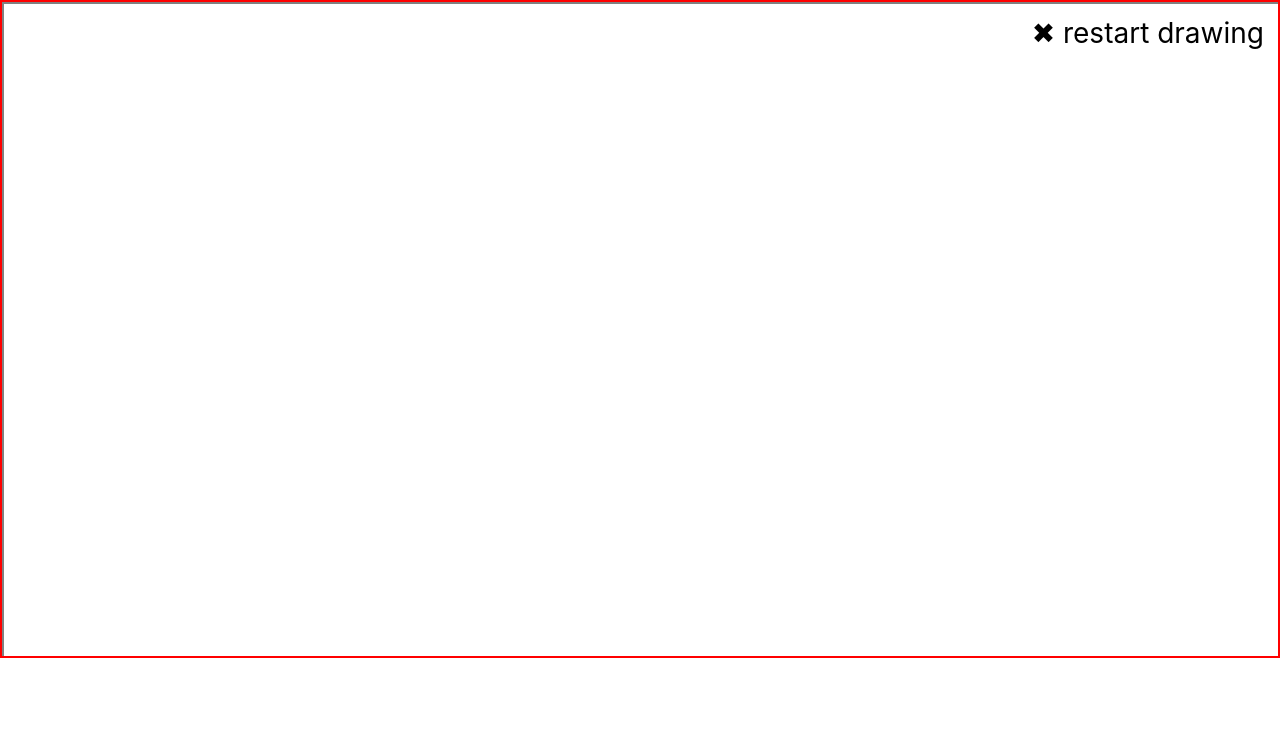
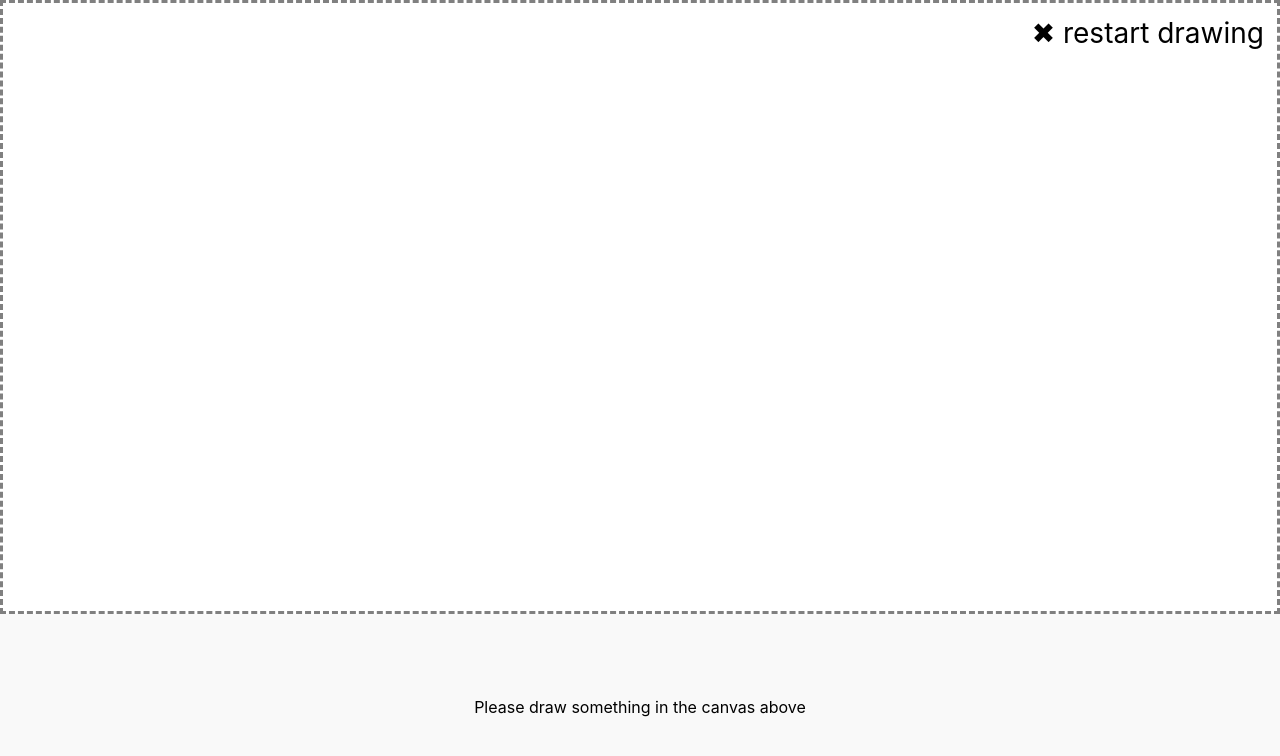
Before and after one commit to DiUS/classicfire, a React (Create React App) app: page / in a window 1280 px wide. Shown: the top 756 px of the page. Built offline with nearby package versions, Linux system fonts and the light colour scheme.

Commit message:
more css

```diff
--- a/public/index.html
+++ b/public/index.html
@@ -19,7 +19,7 @@
       work correctly both with client-side routing and a non-root public URL.
       Learn how to configure a non-root public URL by running `npm run build`.
     -->
-    <title>React App</title>
+    <title>Classic Fire</title>
   </head>
   <body>
     <noscript>
--- a/src/App.css
+++ b/src/App.css
@@ -7,6 +7,8 @@
 }
 
 .Suggestions {
+  background-color:#f9f9f9;
+  padding: 20px 0;
   height: 150px;
   display: flex;
   justify-content: space-around;
@@ -16,7 +18,7 @@
 .Suggestion {
   background-color: aquamarine;
   padding: 50px;
-  font-size: 2.5rem;
+  font-size: 2rem;
 }
 
 .CanvasContainer {
--- a/src/Canvas/Canvas.module.css
+++ b/src/Canvas/Canvas.module.css
@@ -1,8 +1,8 @@
 .wrapper {
   user-select: none;
   overflow: hidden;
-  border: 2px solid red;
   flex-grow: 1;
+  border: 3px dashed grey;
 }
 
 .canvas {
@@ -11,7 +11,6 @@
   background-color: white;
   user-select: none;
   transition: 0.4s;
-  border: 2px solid grey;
 }
 
 .canvasZoom {
--- a/src/Suggestions.js
+++ b/src/Suggestions.js
@@ -8,7 +8,7 @@ const onClick = (item, onSelect) => {
 
 const Suggestions = ({ suggestions, onSelect }) => (
   <div className='Suggestions'>
-    {!suggestions && <div className='NoSuggestions'>do something</div> }
+    {suggestions.length < 1 && <div className='NoSuggestions'>Please draw something in the canvas above</div> }
     {suggestions.map(item => (
       <div key={item} className='Suggestion' onClick={() => onClick(item, onSelect)}>{item}</div>
       )
```
Also changed, not shown: 1 other file (tests, documents, lock files or other folders).
